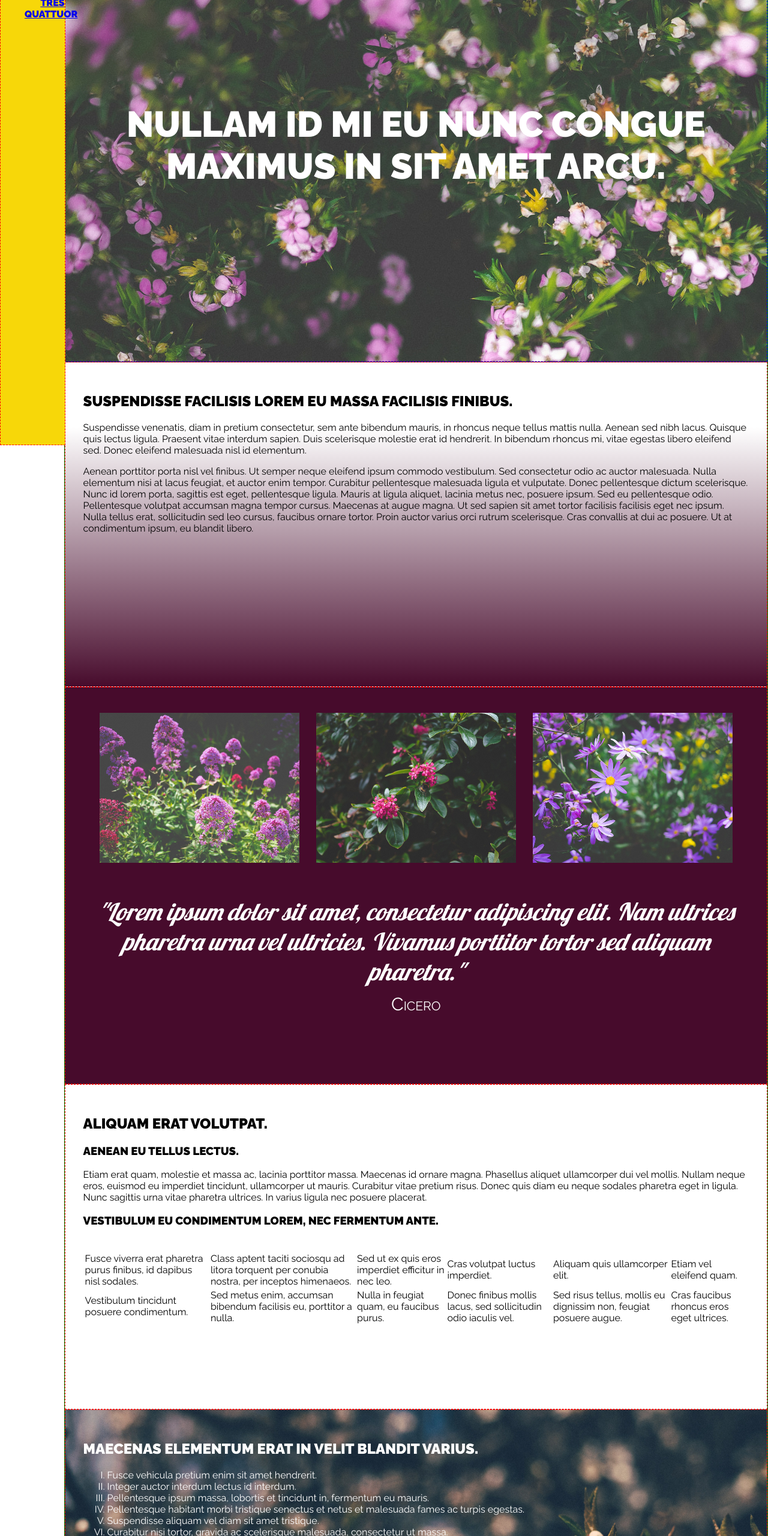
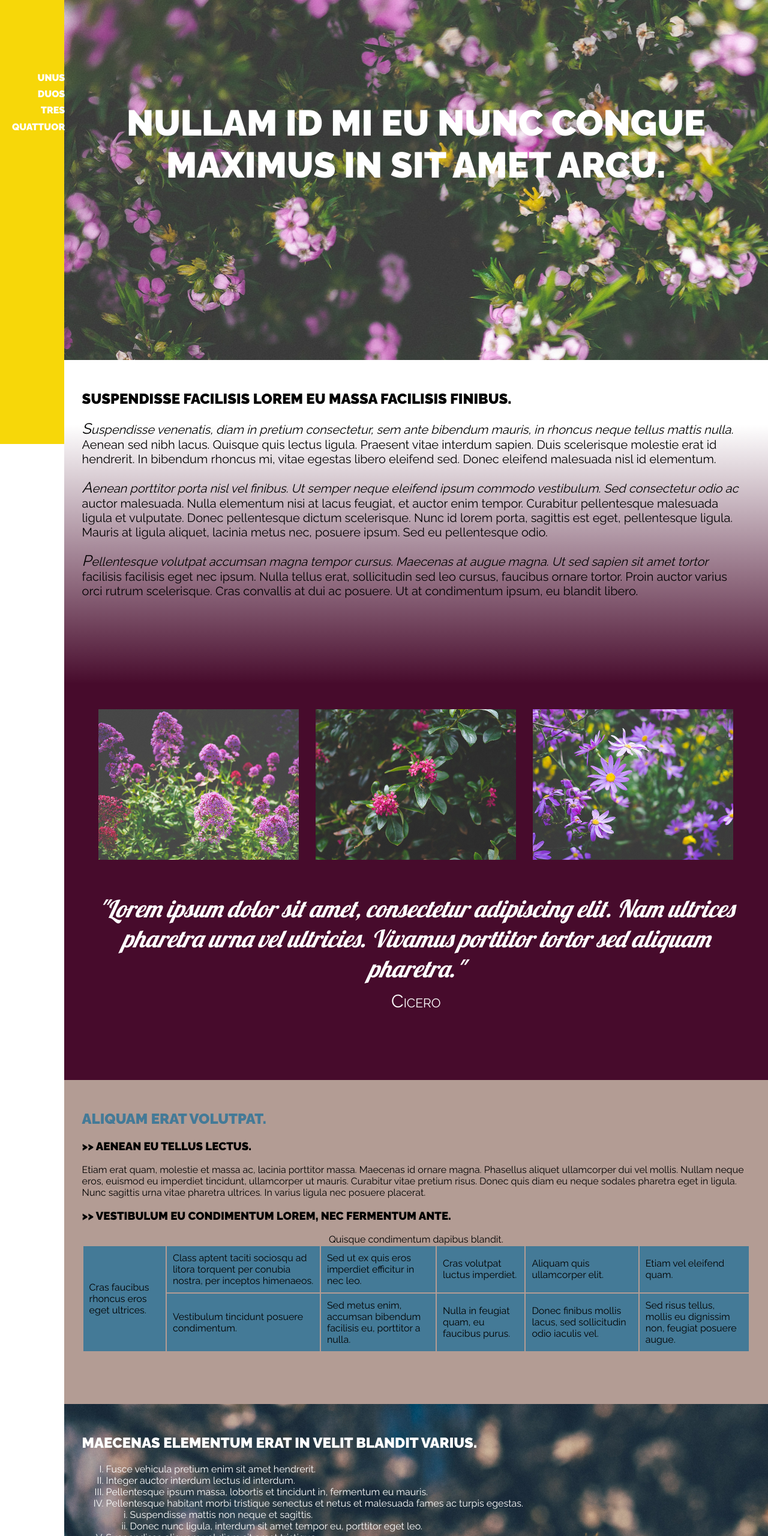
Before and after one commit to raissanorth/website-project, a plain HTML site: page index.html in a window 1280 px wide. Shown: the part 60-2620 px from the top of the page at 60% size. Drawn offline with Linux system fonts and the light colour scheme.

Commit message:
Rearrange CSS and delete unnecessary rules

```diff
--- a/index.html
+++ b/index.html
@@ -29,7 +29,9 @@
 
 			<p>Suspendisse venenatis, diam in pretium consectetur, sem ante bibendum mauris, in rhoncus neque tellus mattis nulla. Aenean sed nibh lacus. Quisque quis lectus ligula. Praesent vitae interdum sapien. Duis scelerisque molestie erat id hendrerit. In bibendum rhoncus mi, vitae egestas libero eleifend sed. Donec eleifend malesuada nisl id elementum.</p>
 
-			<p>Aenean porttitor porta nisl vel finibus. Ut semper neque eleifend ipsum commodo vestibulum. Sed consectetur odio ac auctor malesuada. Nulla elementum nisi at lacus feugiat, et auctor enim tempor. Curabitur pellentesque malesuada ligula et vulputate. Donec pellentesque dictum scelerisque. Nunc id lorem porta, sagittis est eget, pellentesque ligula. Mauris at ligula aliquet, lacinia metus nec, posuere ipsum. Sed eu pellentesque odio. Pellentesque volutpat accumsan magna tempor cursus. Maecenas at augue magna. Ut sed sapien sit amet tortor facilisis facilisis eget nec ipsum. Nulla tellus erat, sollicitudin sed leo cursus, faucibus ornare tortor. Proin auctor varius orci rutrum scelerisque. Cras convallis at dui ac posuere. Ut at condimentum ipsum, eu blandit libero. </p>
+			<p>Aenean porttitor porta nisl vel finibus. Ut semper neque eleifend ipsum commodo vestibulum. Sed consectetur odio ac auctor malesuada. Nulla elementum nisi at lacus feugiat, et auctor enim tempor. Curabitur pellentesque malesuada ligula et vulputate. Donec pellentesque dictum scelerisque. Nunc id lorem porta, sagittis est eget, pellentesque ligula. Mauris at ligula aliquet, lacinia metus nec, posuere ipsum. Sed eu pellentesque odio. </p>
+
+			<p>Pellentesque volutpat accumsan magna tempor cursus. Maecenas at augue magna. Ut sed sapien sit amet tortor facilisis facilisis eget nec ipsum. Nulla tellus erat, sollicitudin sed leo cursus, faucibus ornare tortor. Proin auctor varius orci rutrum scelerisque. Cras convallis at dui ac posuere. Ut at condimentum ipsum, eu blandit libero.</p>
 		</section>
 
 		<section class= "boxes" id="imagesection">
@@ -38,15 +40,8 @@
 			<img src="images/small-flower-3.jpg" alt="Wild flowers and bee.">
 
 			<p id="quote">"Lorem ipsum dolor sit amet, consectetur adipiscing elit. Nam ultrices pharetra urna vel ultricies. Vivamus porttitor tortor sed aliquam pharetra."<br/><span id="cicero">Cicero</span></p>
+
 		</section>
-
-		<!--<p>Vivamus ex justo, fermentum eget faucibus vitae, tempor quis odio. Vestibulum eleifend scelerisque dui ac sollicitudin. Nullam efficitur venenatis finibus. In ante quam, mattis vel fermentum sit amet, maximus non nisl. Aliquam erat volutpat. Aliquam dapibus leo pulvinar, lacinia odio in, efficitur odio. Maecenas cursus a sem sit amet fermentum. Vivamus eget mauris tincidunt sem tempus sagittis sed id urna. Etiam at risus vel orci blandit facilisis. Proin diam ipsum, placerat egestas tempor at, rhoncus in ex. Aliquam fringilla sem non velit convallis, vel varius felis ullamcorper. Nam suscipit aliquet consequat. Cras gravida libero viverra egestas molestie. </p>
-
-		<p>Nulla elementum leo eget orci rutrum sollicitudin ac vel est. Integer iaculis orci sapien, in blandit dolor euismod non. Nunc semper dictum diam, ultrices efficitur nunc tempor vitae. Vivamus eget eros libero. Vestibulum vitae blandit metus. Nunc faucibus dui nisi, et tincidunt tellus bibendum ac. Vivamus accumsan, risus eu mollis rhoncus, sapien libero elementum diam, vel commodo massa dui sed turpis. Ut non viverra arcu. Fusce vehicula nec felis in ullamcorper. Integer fermentum nulla at lorem molestie, id ultrices odio tristique. Morbi lacus erat, pharetra id tincidunt ut, vehicula fermentum tellus. Ut elementum magna et pulvinar posuere. Etiam rhoncus justo vel interdum facilisis. Praesent id diam tellus. Maecenas nibh felis, cursus nec vestibulum id, tempor lacinia nibh. </p>
-
-
-
-		<p>Suspendisse mattis non neque et sagittis. Donec nunc ligula, interdum sit amet tempor eu, porttitor eget leo. Aenean vitae pellentesque ipsum, vitae porttitor eros. Maecenas eu ex orci. Curabitur imperdiet auctor dolor in accumsan. Sed porta magna sit amet augue dapibus, sed sagittis nisi laoreet. Pellentesque vel lacus id nulla interdum molestie fringilla non lectus. Sed at risus porttitor, euismod nunc sit amet, pulvinar urna. Aenean at pulvinar lacus. Fusce aliquet eget turpis id lacinia. Maecenas ante lacus, cursus eu cursus eu, facilisis ac purus. </p>-->
 
 		<section class= "boxes" id="tablesection">
 			<h2>Aliquam erat volutpat. </h2>
@@ -58,7 +53,7 @@
 			<table>
 				<caption>Quisque condimentum dapibus blandit.</caption>
 				<tr>
-					<td>Fusce viverra erat pharetra purus finibus, id dapibus nisl sodales. </td>
+					<td rowspan="2"> <div class="vertical-text">Cras faucibus rhoncus eros eget ultrices.</div></td>
 					<td>Class aptent taciti sociosqu ad litora torquent per conubia nostra, per inceptos himenaeos. </td>
 					<td>Sed ut ex quis eros imperdiet efficitur in nec leo. </td>
 					<td>Cras volutpat luctus imperdiet. </td>
@@ -71,11 +66,11 @@
 					<td>Nulla in feugiat quam, eu faucibus purus. </td>
 					<td>Donec finibus mollis lacus, sed sollicitudin odio iaculis vel. </td>
 					<td>Sed risus tellus, mollis eu dignissim non, feugiat posuere augue.</td>
-					<td>Cras faucibus rhoncus eros eget ultrices. </td>
 				</tr>
 			</table>
 		</section>
 
+		<div id= "end-of-page">
 			<section class= "boxes" id="listsection">
 				<h2>Maecenas elementum erat in velit blandit varius.</h2>
 				<ol>
@@ -83,6 +78,10 @@
 					<li>Integer auctor interdum lectus id interdum.</li>
 					<li>Pellentesque ipsum massa, lobortis et tincidunt in, fermentum eu mauris. </li>
 					<li>Pellentesque habitant morbi tristique senectus et netus et malesuada fames ac turpis egestas. </li>
+					<ul>
+						<li>Suspendisse mattis non neque et sagittis.</li>
+						<li>Donec nunc ligula, interdum sit amet tempor eu, porttitor eget leo.</li>
+					</ul>
 					<li>Suspendisse aliquam vel diam sit amet tristique. </li>
 					<li>Curabitur nisi tortor, gravida ac scelerisque malesuada, consectetur ut massa.</li>
 					<li>Quisque id facilisis est, at suscipit ipsum.</li>
@@ -92,8 +91,11 @@
 			</section>
 
 			<footer>
-		<hr/> Cum sociis natoque penatibus et magnis dis parturient montes, nascetur ridiculus mus. Donec ut nisi quis felis ornare scelerisque. Praesent eros elit, sollicitudin nec ultricies sed, ullamcorper sed lorem. <br/> Copyright 2016 by Raissa North.
+			<p>Cum sociis natoque penatibus et magnis dis parturient montes, nascetur ridiculus mus. Donec ut nisi quis felis ornare scelerisque. Praesent eros elit, sollicitudin nec ultricies sed, ullamcorper sed lorem.</p>
+			<hr id="horizontal-line"/>
+			<p>Copyright 2016 by Raissa North.</p>
 			</footer>
+		</div>
 	</div>
 
 
--- a/style.css
+++ b/style.css
@@ -12,8 +12,12 @@ header, .boxes {
     padding: 30px;
 }
 
+#content {
+    margin-left: 8.33%;
+    color: black;
+}
+
 header {
-    border: 1px dashed blue;
     background-image: url("images/pinkflowers.jpg");
     text-align: center;
     color: white;
@@ -24,30 +28,56 @@ header > h1 {
     padding-top: 20vh;
 }
 
-nav {
+#sidebar {
     display: block;
     height: 100vh;
     width: 8.33%;
     position: fixed;
     background: #f7d709;
-    border: 1px dashed red;
-    font-weight: bold;
-    text-align: right;
 }
 
 nav {
     text-transform: uppercase;
+    font-weight: bold;
+    position: absolute;
+    top: 20vh;
+    line-height: 1.7em;
+    text-align: right;
+    left: -20px;
 }
 
 nav li {
-    list-style-type: none;
+    list-style: none;
 }
 
-footer {
-    font-size: 10pt;
-    text-align: center;
-    height: 25vh;
+/* unvisited link */
+nav a:link {
+    color: white;
+    text-decoration: none;
 }
+
+/*visited link */
+nav a:visited {
+    color: white;
+    text-decoration: none;
+}
+
+#paragraphsection{
+    background: linear-gradient(to bottom, white 20%, rgb(71, 11, 44) 100%);
+}
+
+#paragraphsection p {
+    font-size: 20px;
+}
+
+#paragraphsection p::first-line {
+    font-style: italic;
+}
+
+#paragraphsection p::first-letter {
+    font-size: 25px;
+}
+
 
 h1, h2, h3, h4, h5, h6 {
     text-transform: uppercase;
@@ -57,74 +87,25 @@ h1 {
     font-size: 60px;
 }
 
+h3::before {
+    content: ">> ";
+}
+
 #imagesection {
     background-color: rgb(71, 11, 44);
     text-align: center;
     height: 75vh;
 }
 
-caption {
-    color: white;
-    border: 1px dashed white;
-}
-
 img {
-
     width: 30%;
-    display: inline-flex;
+    display: -flex;
     margin: 10px;
     border: 2px solid rgb(71, 11, 44);
-
 }
-
-
 
 img:hover {
     border: 2px solid white;
-
-}
-
-
-
-
-#content {
-    margin-left: 8.33%;
-    color: black;
-    border: 1px solid green;
-
-}
-
-#tablesection {
-    border: 1px dashed red;
-
-}
-
-#listsection{
-    border: 1px dashed red;
-    background-image: url("images/branches.jpg");
-    background-position: center;
-    background-size: 100%;
-    color: white;
-
-
-
-
-}
-
-#listsection li {
-        list-style-type: upper-roman;
-}
-
-#imagesection{
-    border: 1px dashed red;
-
-}
-#paragraphsection{
-    border: 1px dashed red;
-    padding-left: 30px;
-    padding-right: 30px;
-    background: linear-gradient(to bottom, white 20%, rgb(71, 11, 44) 100%);
-
 
 }
 
@@ -133,64 +114,76 @@ img:hover {
     font-style: italic;
     font-size: 40px;
     color: white;
-
 }
 
 #quote:hover {
     color: #f7d709;
 }
+
 #cicero {
     font-family: 'Raleway', Helvetica, Arial, sans-serif;
     font-style: normal;
     font-variant: small-caps;
     font-size: 30px;
-
 }
 
-.col-1 {
-    width: 8.33%;
+#tablesection {
+    background-color: #b39c94;
 }
 
-.col-2 {
-    width: 16.66%;
+#tablesection > h2 {
+    color: #447a97;
 }
 
-.col-3 {
-    width: 25%;
+td {
+    background-color:hsl(201, 38%, 43%);
+    padding: 10px;
 }
 
-.col-4 {
-    width: 33.33%;
+td:hover {
+    background-color: hsla(201, 38%, 43%, 0.4);
 }
 
-.col-5 {
-    width: 41.66%;
+td.vertical-text {
+    transform: rotate(90deg);
+    transform-origin: left top 0;
 }
 
-.col-6 {
-    width: 50%;
+#end-of-page{
+    background-image: url("images/branches.jpg");
+    background-position: center;
+    background-size: 100%;
 }
 
-.col-7 {
-    width: 58.33%;
+#listsection{
+    color: white;
 }
 
-.col-8 {
-    width: 66.66%;
+#listsection li {
+    list-style-type: upper-roman;
 }
 
-.col-9 {
-    width: 75%;
+#listsection ul>li {
+    list-style-type: lower-roman;
 }
 
-.col-10 {
-    width: 83.33%;
+footer {
+    font-size: 10pt;
+    text-align: center;
+    color: #5a463f;
+    height: 20vh;
+    font-weight: bold;
+    background: linear-gradient(to bottom, rgba(255, 255, 255, 0), rgba(255, 255, 255, 1));
 }
 
-.col-11 {
-    width: 91.66%;
+footer p:first-of-type {
+    padding-top: 80px;
 }
 
-.col-12 {
-    width: 100%;
+#horizontal-line {
+    width: 300px;
 }
+
+footer p:nth-child(3) {
+    font-variant: small-caps;
+}
```
Lines whose indentation alone changed are shown as unchanged.
